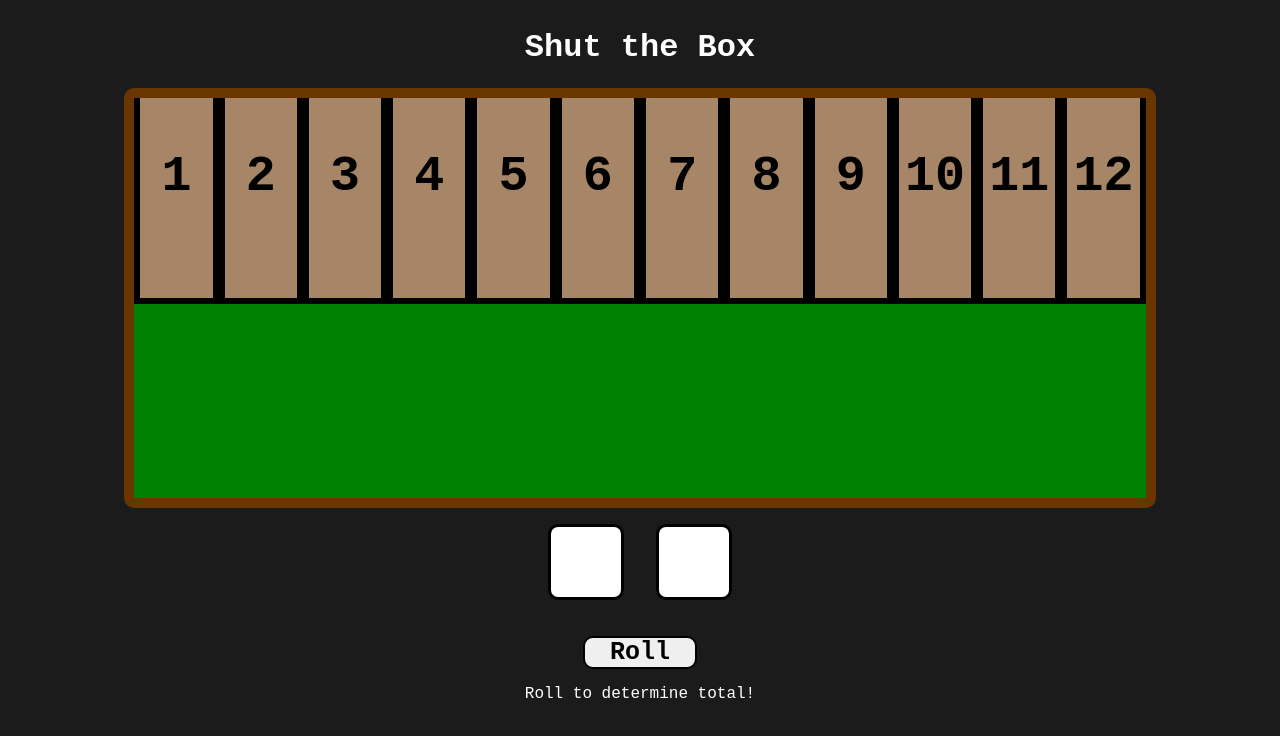
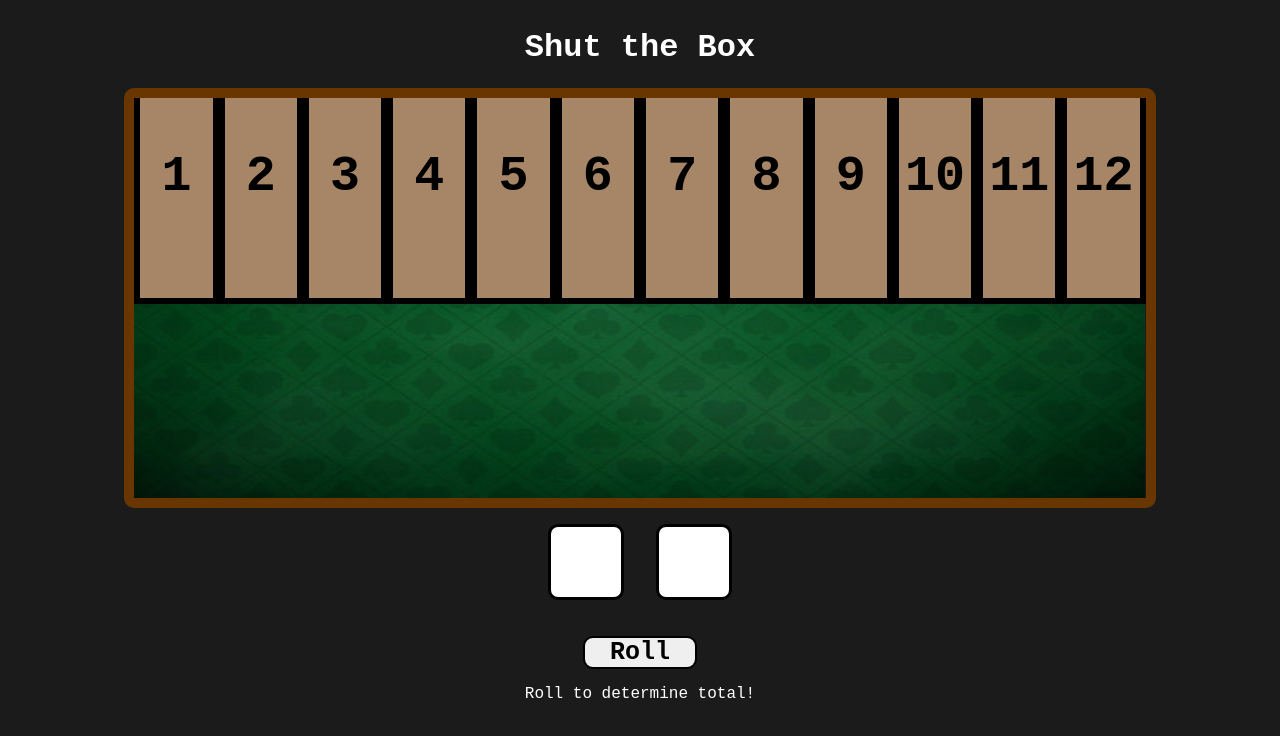
Before and after one commit to adridalo/ShutTheBox, a React (Create React App) app: page / in a window 1280 px wide. Shown: the top 736 px of the page. Built offline with nearby package versions, Linux system fonts and the light colour scheme; a web font is replaced by a local one.

Commit message:
Change background of board to static image

```diff
--- a/src/styles/Board.css
+++ b/src/styles/Board.css
@@ -1,5 +1,7 @@
 #board {
-    background-color: green;
+    background-image: url('/public/images/board.png');
+    background-size: 100% 100%;
+    background-repeat: no-repeat;
     width: 80%;
     height: 50vh;
     border: 10px solid rgb(105, 54, 0);
```
Also changed, not shown: public/images/board.png (added).
